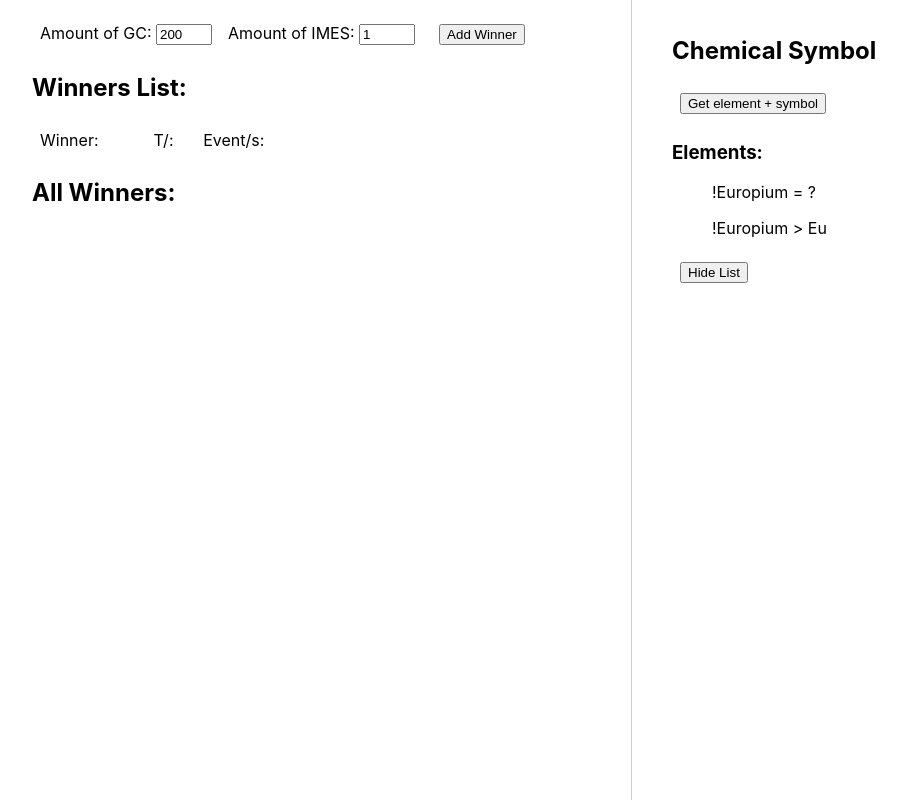
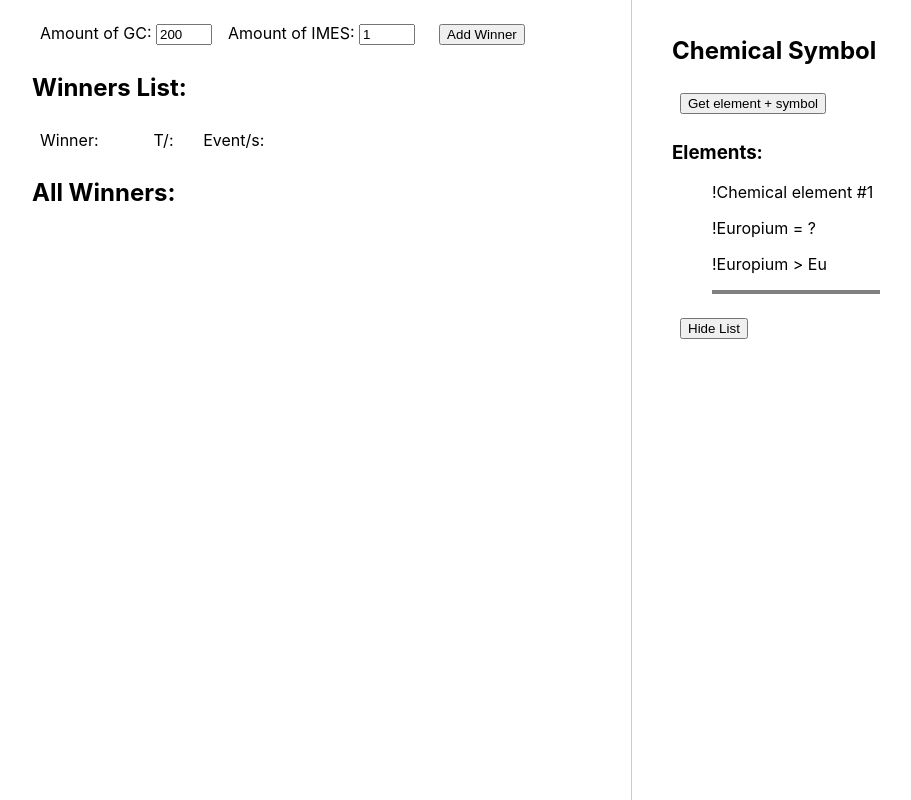
Before and after one commit to alanlasco/imu-em-web-helper, a React (Create React App) app: page / in a window 1280 px wide. Both pictures are taken after a click on the button "Get element + symbol". Shown: the top 800 px of the page, without its empty margins (8-919 px from the left). Built offline with nearby package versions, Linux system fonts and the light colour scheme.

Commit message:
minimal fixes

```diff
--- a/src/components/ChemicalSymbol.tsx
+++ b/src/components/ChemicalSymbol.tsx
@@ -31,10 +31,13 @@ const ChemicalSymbol = () => {
           <ul className="list">
             {elementsList.map((element, index) => (
               <li key={index}>
+                <p>!Chemical element #{index + 1}</p>{" "}
+                {/* Muestra el número del elemento basado en el índice */}
                 <span>!{element.name} = ? </span>
                 <p>
                   !{element.name} {">"} {element.symbol}
                 </p>
+                <span className="separador"></span>
               </li>
             ))}
           </ul>
--- a/src/styles/Tools.css
+++ b/src/styles/Tools.css
@@ -25,3 +25,11 @@ button {
 .ChemicalSymbolContainer {
     height: 100%;
 }
+
+.separador {
+    display: flex;
+    width: 100%;
+    height: .1px;
+    padding: 2px;
+    background-color: grey;
+}
```
